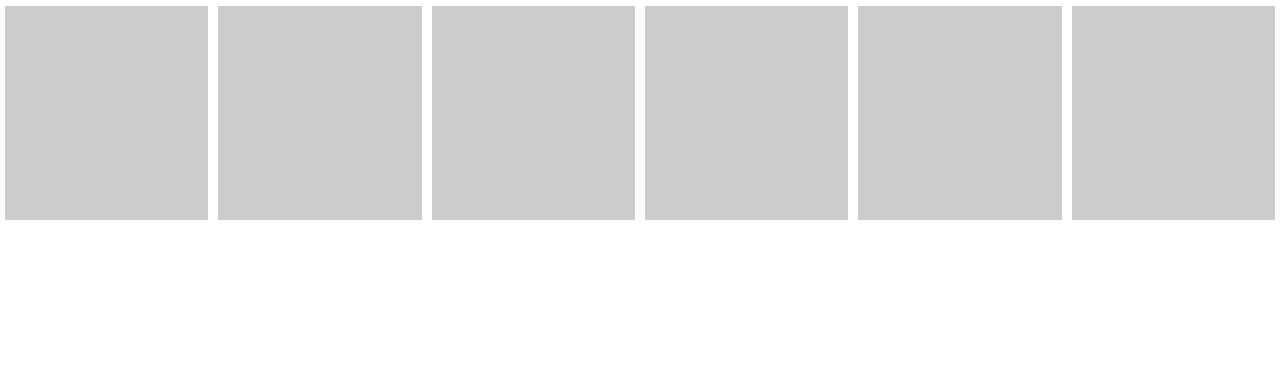
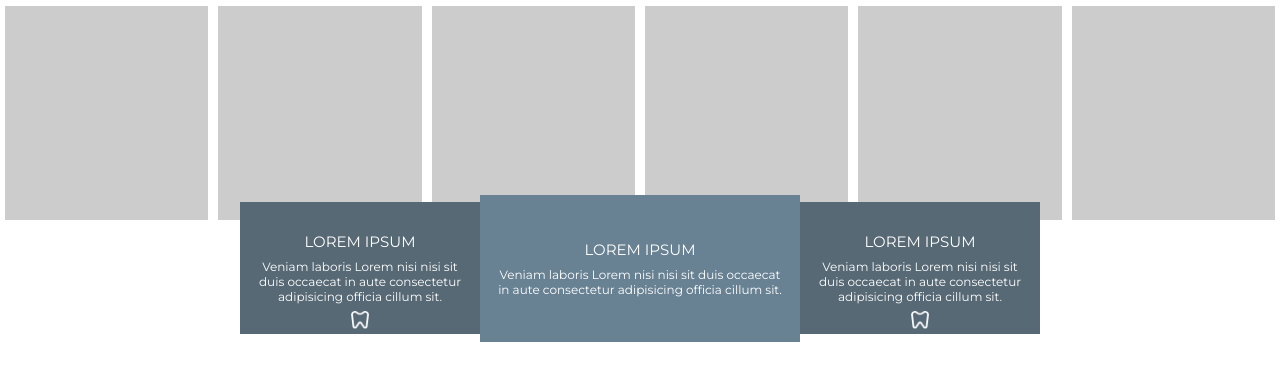
Before and after one commit to LucasSaladini/webmaster-frontend-completo, a PHP site: page / in a window 1280 px wide. Shown: the part 302-683 px from the top of the page. Run offline with PHP 8.4, Linux system fonts and the light colour scheme.

Commit message:
Added services section

```diff
--- a/Project_04/css/style.css
+++ b/Project_04/css/style.css
@@ -61,3 +61,52 @@ header ul li a {
     border: 5px solid white;
     /* background: url('') */
 }
+
+section.services > .container {
+    max-width: 800px;
+    display: flex;
+    align-items: center;
+    position: relative;
+    top: -30px;
+    text-align: center;
+}
+
+section.services > .container .box_services {
+    background-image: url('/images/icone_dente.png');
+    background-size: 18px 18px;
+    background-position: center calc(100% - 5px);
+    background-repeat: no-repeat;
+}
+
+section.services > .container .box_services h2 {
+    color: white;
+    font-weight: normal;
+    font-size: 15px;
+    text-transform: uppercase;
+}
+
+section.services > .container .box_services p {
+    color: white;
+    font-weight: normal;
+    font-size: 12px;
+    margin-top: 8px;
+}
+
+section.services > .container .box_services:nth-last-of-type(1) {
+    width: 30%;
+    padding: 30px 2%;
+    background-color: #576975;
+}
+
+section.services > .container .box_services:nth-last-of-type(2) {
+    width: 40%;
+    padding: 45px 2%;
+    background-color: #688293;
+    background-image: none;
+}
+
+section.services > .container .box_services:nth-last-of-type(3) {
+    width: 30%;
+    padding: 30px 2%;
+    background-color: #576975;
+}
--- a/Project_04/index.html
+++ b/Project_04/index.html
@@ -87,6 +87,34 @@
       <!-- container -->
     </section>
     <!-- Mosaic -->
-    <section class="services"></section>
+    <section class="services">
+      <div class="container">
+        <div class="box_services">
+          <h2>Lorem ipsum</h2>
+          <p>
+            Veniam laboris Lorem nisi nisi sit duis occaecat in aute consectetur
+            adipisicing officia cillum sit.
+          </p>
+        </div>
+        <!-- box_services -->
+        <div class="box_services">
+          <h2>Lorem ipsum</h2>
+          <p>
+            Veniam laboris Lorem nisi nisi sit duis occaecat in aute consectetur
+            adipisicing officia cillum sit.
+          </p>
+        </div>
+        <!-- box_services -->
+        <div class="box_services">
+          <h2>Lorem ipsum</h2>
+          <p>
+            Veniam laboris Lorem nisi nisi sit duis occaecat in aute consectetur
+            adipisicing officia cillum sit.
+          </p>
+        </div>
+        <!-- box_services -->
+      </div>
+      <!-- container -->
+    </section>
   </body>
 </html>
```
Also changed, not shown: Project_04/images/icone_dente.png (added).
